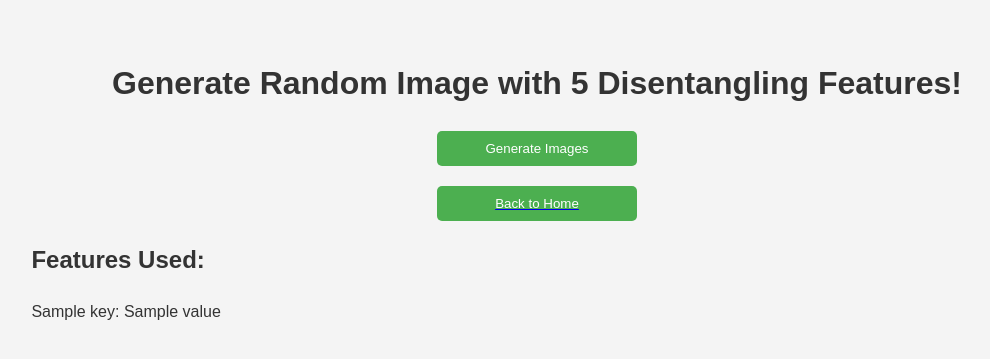
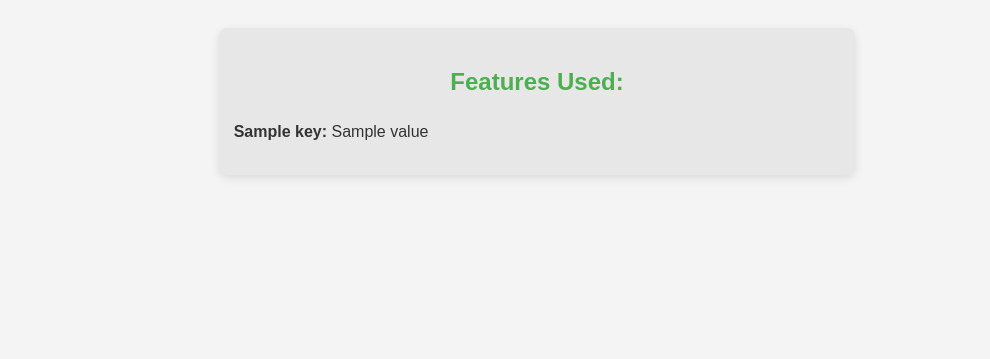
Before and after one commit to chanonchacharu/DL-FaceGenerationWebsite, a Flask app: template templates/generate.html in a window 1280 px wide. Shown: the top 359 px of the page, without its empty margins (103-1093 px from the left). Run offline with Flask 3, Linux system fonts and the light colour scheme; the template is opened without the code that fills it: most values are stand-ins (such as "Sample title", 1, 10 or a date in 2020).

Commit message:
Fourth Commit - New Style

```diff
--- a/templates/generate.html
+++ b/templates/generate.html
@@ -68,19 +68,47 @@
             background-color: #45a049;
         }
     </style>
+    <style>
+        img {
+            width: 50%; /* Smaller size */
+            height: auto;
+            display: block;
+            margin: 20px auto; /* Centered */
+            box-shadow: 0 5px 15px rgba(0,0,0,0.1);
+        }
+
+        .features-list {
+            background-color: #e7e7e7;
+            padding: 15px;
+            border-radius: 8px;
+            box-shadow: 0 3px 10px rgba(0,0,0,0.1);
+            text-align: left;
+            margin: 20px auto;
+            width: 60%;
+        }
+
+        .features-list h2 {
+            color: #4CAF50;
+            text-align: center;
+        }
+
+        .features-list ul {
+            list-style-type: none;
+            padding: 0;
+        }
+
+        .features-list li {
+            margin-bottom: 10px;
+            font-size: 16px;
+            color: #333;
+            line-height: 1.4;
+        }
+    </style>
 </head>
+
 <body>
     <div class="container">
-        <h1>Generate Random Image with 5 Disentangling Features!</h1>
-
-        <!-- Image Generation Form -->
-        <form action="/generate-image" method="post">
-            <button type="submit" class="nav-button">Generate Images</button>
-        </form>
-
-        <a href="/">
-            <button class="nav-button">Back to Home</button>
-        </a>
+        <!-- Existing content... -->
 
         {% if initial_image %}
             <h2>Initial Image:</h2>
@@ -93,14 +121,15 @@
         {% endif %}
 
         {% if features %}
-            <h2>Features Used:</h2>
-            <ul>
-                {% for key, value in features.items() %}
-                    <li>{{ key }}: {{ value }}</li>
-                {% endfor %}
-            </ul>
+            <div class="features-list">
+                <h2>Features Used:</h2>
+                <ul>
+                    {% for key, value in features.items() %}
+                        <li><strong>{{ key }}:</strong> {{ value }}</li>
+                    {% endfor %}
+                </ul>
+            </div>
         {% endif %}
-
     </div>
 </body>
 </html>
```
